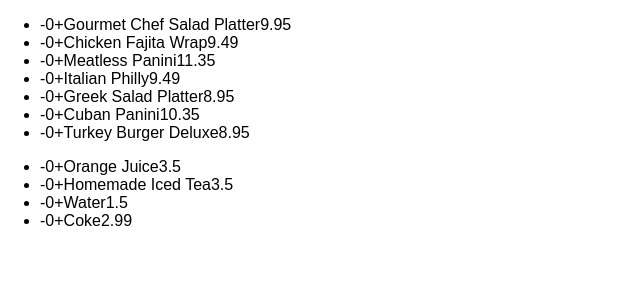
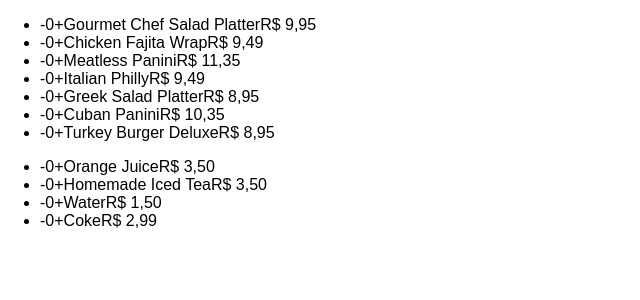
Before and after one commit to joaodorea/leiturinha, a React app: page / in a window 1280 px wide. Shown: the top 300 px of the page, without its empty margins (0-640 px from the left). Built offline with nearby package versions, Linux system fonts and the light colour scheme.

Commit message:
feat: formatting menu item price

```diff
--- a/src/modules/orders/components/itemSingle.tsx
+++ b/src/modules/orders/components/itemSingle.tsx
@@ -1,6 +1,7 @@
 import React from 'react'
 
 import Product from '@/models/Product'
+import utils from '@/utils/index'
 
 interface ItemSingleProps {
   product: Product
@@ -20,7 +21,7 @@ const ItemSingle = (props: ItemSingleProps) => {
 
       <span className="item-name">{props.product.name}</span>
 
-      <span className="item-price">{props.product.price}</span>
+      <span className="item-price">{utils.formatMoney(props.product.price)}</span>
     </li>
   )
 }
```
